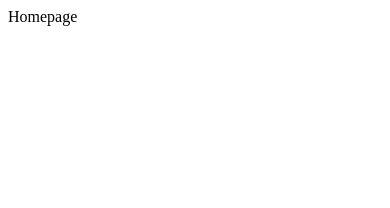
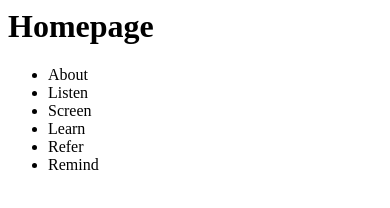
Before and after one commit to MindAidPrototype/MindAidAdmin, a website: page views/index.html in a window 390 px wide. Drawn offline with Linux system fonts and the light colour scheme.

Commit message:
adding style and content to the homepage and navbar

```diff
--- a/views/index.html
+++ b/views/index.html
@@ -1,3 +1,9 @@
-<div>
-  <p>Homepage</p>
-</div>
+<h1>Homepage</h1>
+<ul>
+  <li>About</li>
+  <li>Listen</li>
+  <li>Screen</li>
+  <li>Learn</li>
+  <li>Refer</li>
+  <li>Remind</li>
+</ul>
```
Also changed, not shown: public/css/main.css (+0 -9 lines).
